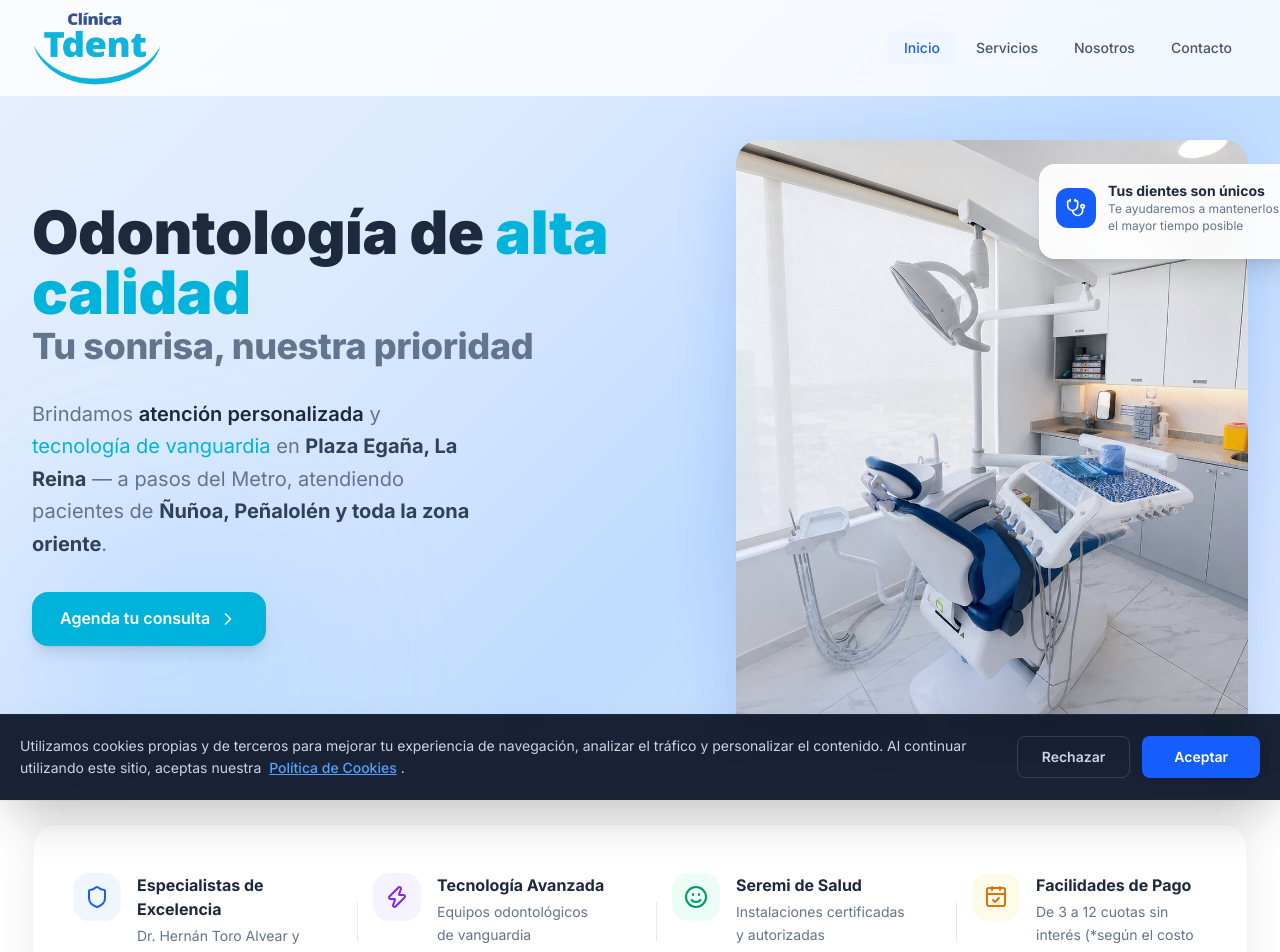
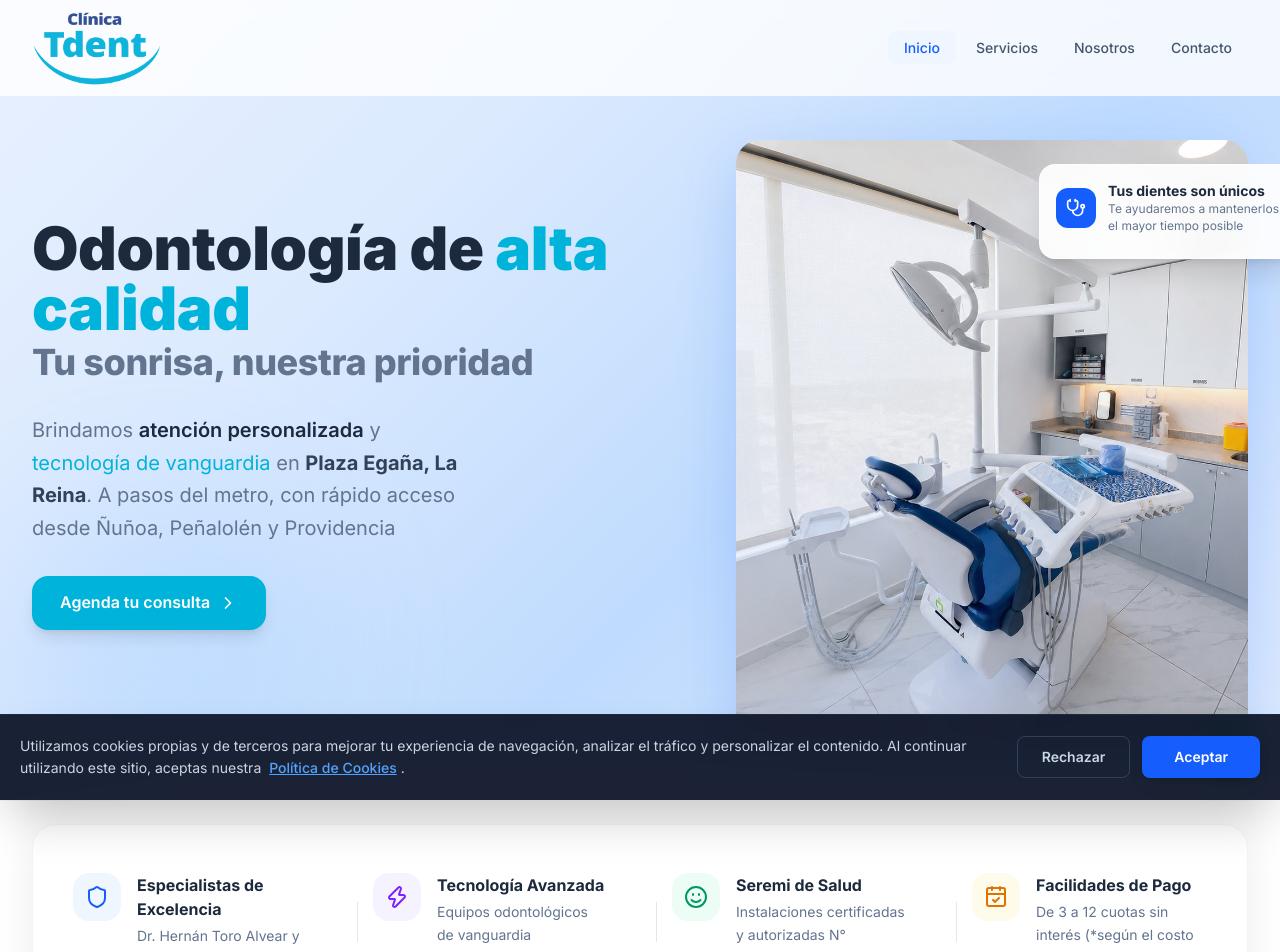
Before and after one commit to xngar/tdent-temp, a Next.js app: page / in a window 1280 px wide. Shown: the top 952 px of the page. Built offline with nearby package versions, Linux system fonts and the light colour scheme.

Commit message:
feat: add reusable homepage components including ServicesGrid, FeaturesBar, Footer, Hero, and OurApproach sections

```diff
--- a/src/app/components/FeaturesBar.tsx
+++ b/src/app/components/FeaturesBar.tsx
@@ -19,7 +19,7 @@ const features = [
   {
     icon: Smile,
     title: "Seremi de Salud",
-    description: "Instalaciones certificadas y autorizadas",
+    description: "Instalaciones certificadas y autorizadas N° 2513168710",
     color: "text-emerald-600",
     bg: "bg-emerald-50",
   },
--- a/src/app/components/Footer.tsx
+++ b/src/app/components/Footer.tsx
@@ -64,7 +64,7 @@ const contactInfo = [
 
 const hours = [
   { day: "Lunes – Viernes", time: "9:30 AM – 18:30 PM" },
-  { day: "Sábado", time: "9:00 AM – 2:00 PM" },
+  { day: "Sábado", time: "Cerrado" },
   { day: "Domingo", time: "Cerrado" },
 ];
 
@@ -189,7 +189,7 @@ export default function Footer() {
       <div className="">
         <div className="max-w-7xl mx-auto px-4 sm:px-6 lg:px-8 py-6 flex flex-col sm:flex-row items-center justify-between gap-4">
           <p className="text-sm text-white text-center sm:text-left">
-            © {new Date().getFullYear()} T-DENT Clínica Dental. Todos los
+            © {new Date().getFullYear()} Tdent Clínica Dental. Todos los
             derechos reservados.
           </p>
           <LegalModals />
--- a/src/app/components/Hero.tsx
+++ b/src/app/components/Hero.tsx
@@ -74,7 +74,7 @@ export default function Hero() {
                 atención personalizada
               </span>{" "}
               y{" "}<span className="gradient-text">tecnología de vanguardia</span>{" "}
-              en <strong className="text-slate-700">Plaza Egaña, La Reina</strong> — a pasos del Metro, atendiendo pacientes de <strong className="text-slate-700">Ñuñoa, Peñalolén y toda la zona oriente</strong>.
+              en <strong className="text-slate-700">Plaza Egaña, La Reina</strong>. A pasos del metro, con rápido acceso desde Ñuñoa, Peñalolén y Providencia
             </p>
 
             {/* Short description */}
--- a/src/app/components/OurApproach.tsx
+++ b/src/app/components/OurApproach.tsx
@@ -4,7 +4,7 @@ import { CheckCircle2, Award, ChevronRight } from "lucide-react";
 import ScrollReveal from "./ScrollReveal";
 
 const checkItems = [
-  "Instalaciones de primer nivel autorizadas por la Seremi de Salud",
+  "Instalaciones de primer nivel autorizadas por la Seremi de Salud ",
   "Especialistas en Implantología y Periodoncia de la Universidad de Chile",
   "Ubicada en Plaza Egaña (Límite La Reina / Ñuñoa), acceso Metro L3 y L4",
   "Métodos de pago con transferencia, efectivo, cheque o tarjetas",
@@ -15,7 +15,7 @@ export default function OurApproach() {
   return (
     <section
       id="about"
-      aria-label="Sobre nosotros — Clínica Dental T-DENT"
+      aria-label="Sobre nosotros — Clínica Dental Tdent"
       className="py-20 lg:py-28 bg-white"
     >
       <div className="max-w-7xl mx-auto px-4 sm:px-6 lg:px-8">
--- a/src/app/components/ServicesGrid.tsx
+++ b/src/app/components/ServicesGrid.tsx
@@ -194,7 +194,7 @@ export default function ServicesGrid() {
                 Centro de Radiología e Imagenología y Derivaciones
               </h4>
               <p className="text-sm text-slate-600 leading-relaxed">
-                En nuestro edificio hay un centro de radiología e imagenología, lo
+                En nuestro edificio hay un centro de radiología e imagenología, lo que
                 facilitará el flujo de tus diagnósticos y tratamientos.<br></br> Contamos
                 con una completa red de derivaciones con profesionales de
                 excelencia para especialidades odontológicas complementarias a
```
